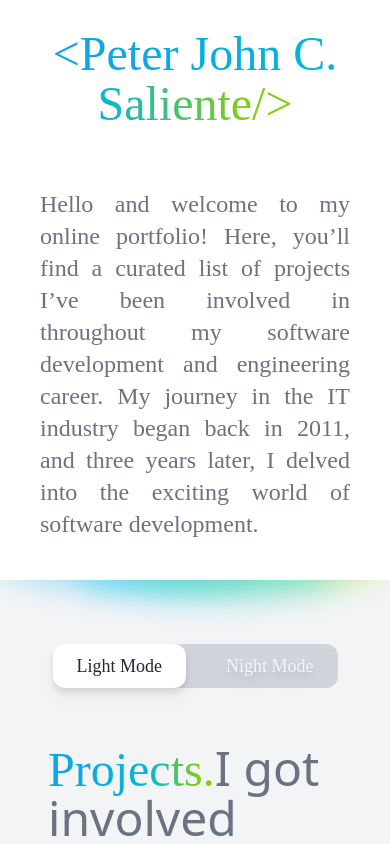
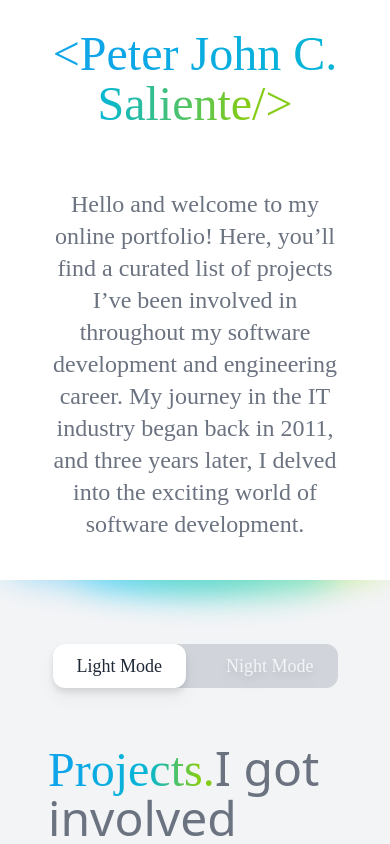
Before and after one commit to psaliente/psaliente.github.io, a React (Vite) app: page / in a window 390 px wide. Shown: the top 844 px of the page. Built offline with nearby package versions, Linux system fonts and the light colour scheme; a web font is replaced by a local one.

Commit message:
NONE #Comment - minor adjustment for mobile display

```diff
--- a/src/components/header.component.tsx
+++ b/src/components/header.component.tsx
@@ -28,7 +28,7 @@ const HeaderComponent = ({ EnableLink = false, ShowDescription = true }: HeaderC
           headerTitle
         )}
         {ShowDescription && (
-          <p className="p-5 text-2xl md:text-4xl text-justify font-[SourceCodePro] text-gray-500 dark:text-gray-100 break-words">
+          <p className="p-5 text-2xl md:text-4xl text-center md:text-justify font-[SourceCodePro] text-gray-500 dark:text-gray-100 break-words">
             {Description}
           </p>
         )}
```
